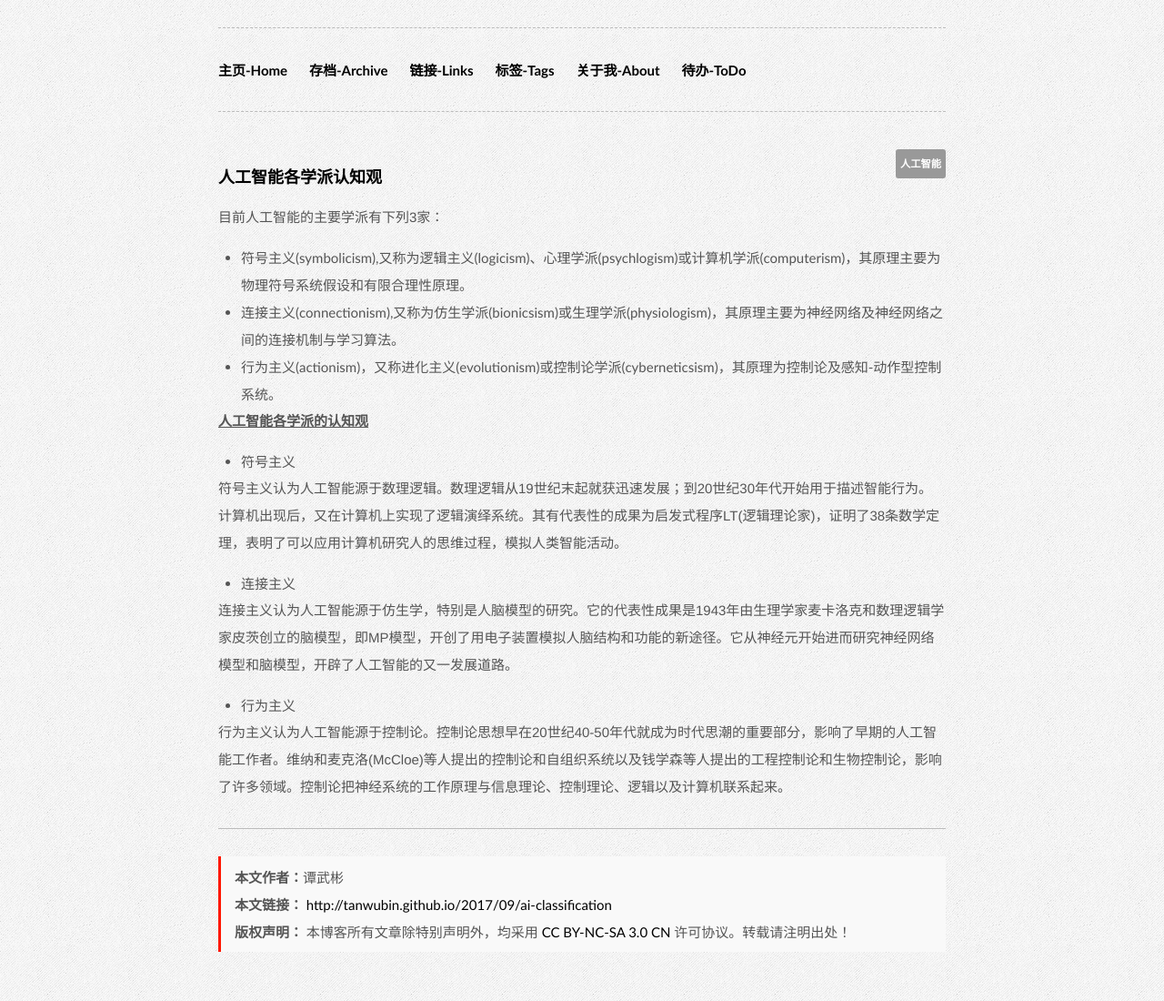
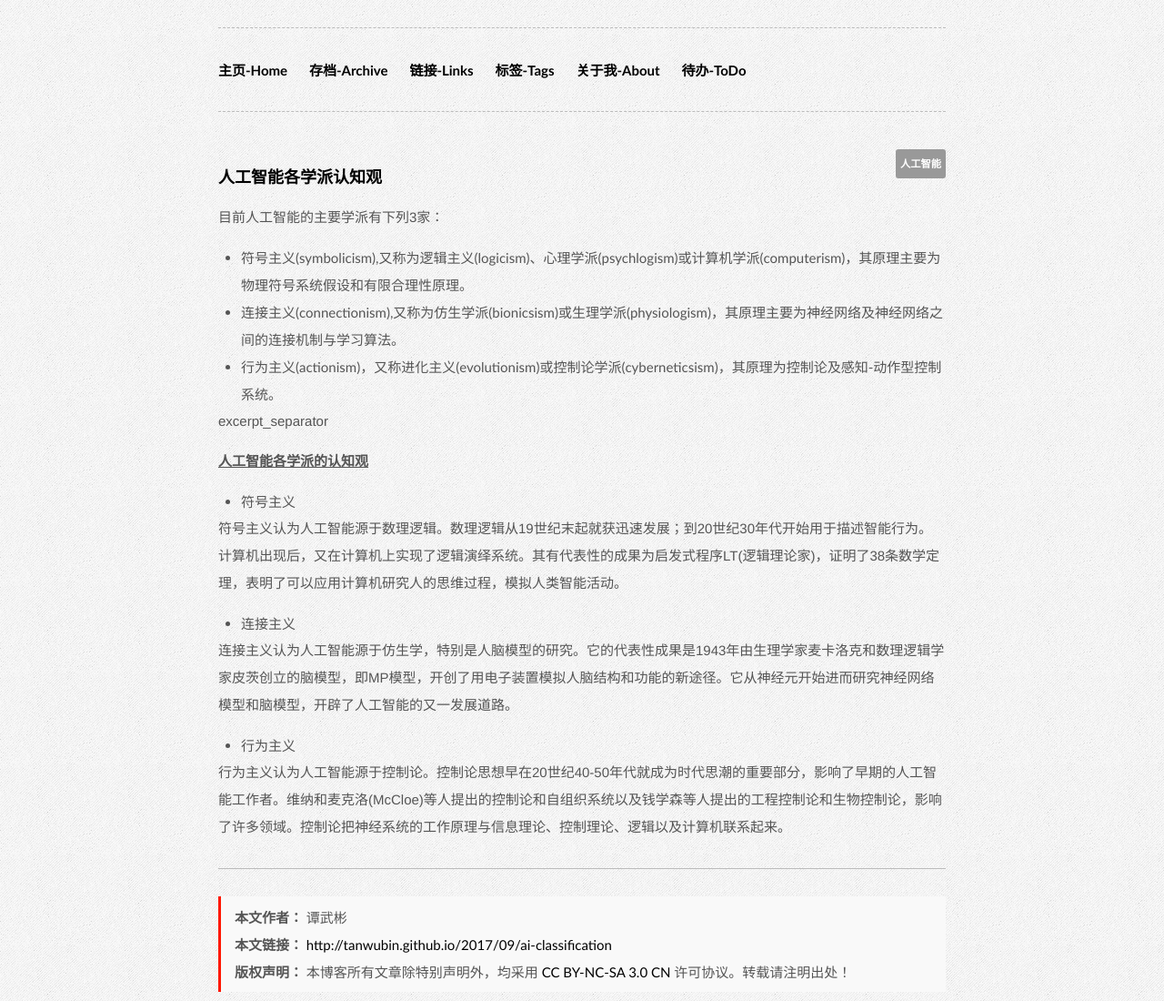
Before and after one commit to fk1091889767/tanwubin.github.io, a Jekyll site: the page built from _posts/2017-09-11-ai-classification.md, in a window 1280 px wide. Shown: the whole page at 91% size. Built offline with Jekyll 4.4.1, drawn with Linux system fonts in a browser that asks for light colours.

```diff
--- a/_includes/themes/effector-wide/authorized.html
+++ b/_includes/themes/effector-wide/authorized.html
@@ -1,6 +1,6 @@
 <div>
     <ul class="post-copyright">
-        <li><strong>本文作者：</strong>谭武彬</li>
+        <li><strong>本文作者：</strong> 谭武彬</li>
         <li>
             <strong>本文链接：</strong><a href=" http://tanwubin.github.io{{ page.url }}"> http://tanwubin.github.io{{ page.url }}</a>
         </li>
--- a/_includes/themes/effector-wide/index.html
+++ b/_includes/themes/effector-wide/index.html
@@ -1,7 +1,10 @@
 <div class="wrapper">
 <ul class="postsList">
 {% for post in site.posts limit: 15%}
-<li><span><img src="../../../upload/image/calendar.png" width="20px"/>&nbsp;{{ post.date | date: "%b %d, %Y" }}</span> <a href="{{ post.url }}">{{ post.title }}</a></li>
+<li><span><img src="../../../upload/image/calendar.png" width="20px"/>&nbsp;{{ post.date | date: "%b %d, %Y" }}</span>
+    <a href="{{ post.url }}">{{ post.title }}</a>
+    {{ post.excerpt }}
+</li>
 {% endfor %}
 <li><a class="btn"  href="/archive/">More</a>→</li>
 </ul>
--- a/_posts/2017-09-11-ai-classification.md
+++ b/_posts/2017-09-11-ai-classification.md
@@ -12,6 +12,8 @@ published: true
 - 符号主义(symbolicism),又称为逻辑主义(logicism)、心理学派(psychlogism)或计算机学派(computerism)，其原理主要为物理符号系统假设和有限合理性原理。
 - 连接主义(connectionism),又称为仿生学派(bionicsism)或生理学派(physiologism)，其原理主要为神经网络及神经网络之间的连接机制与学习算法。
 - 行为主义(actionism)，又称进化主义(evolutionism)或控制论学派(cyberneticsism)，其原理为控制论及感知-动作型控制系统。
+
+excerpt_separator
 
 **<u>人工智能各学派的认知观</u>**
 
```
